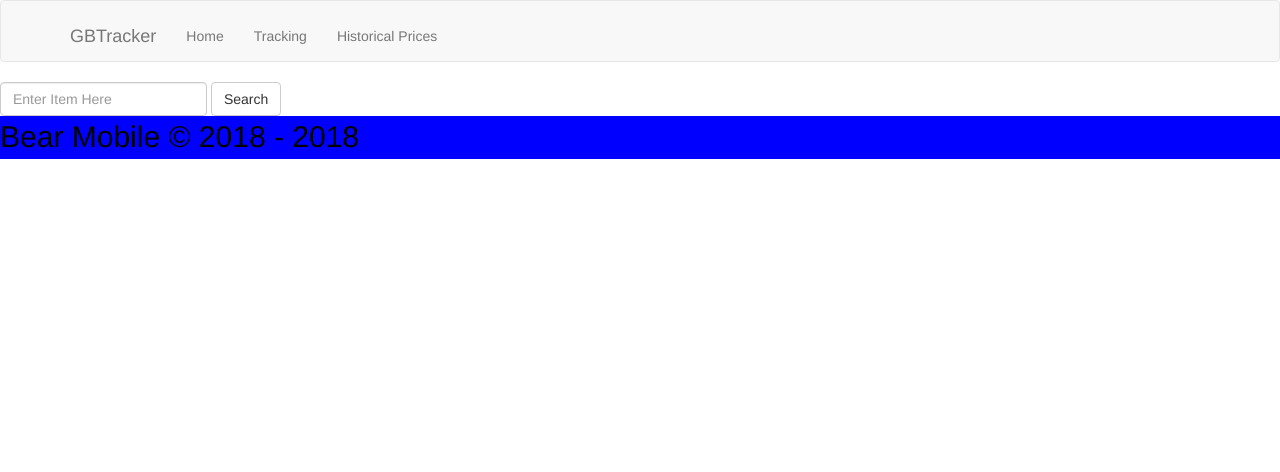
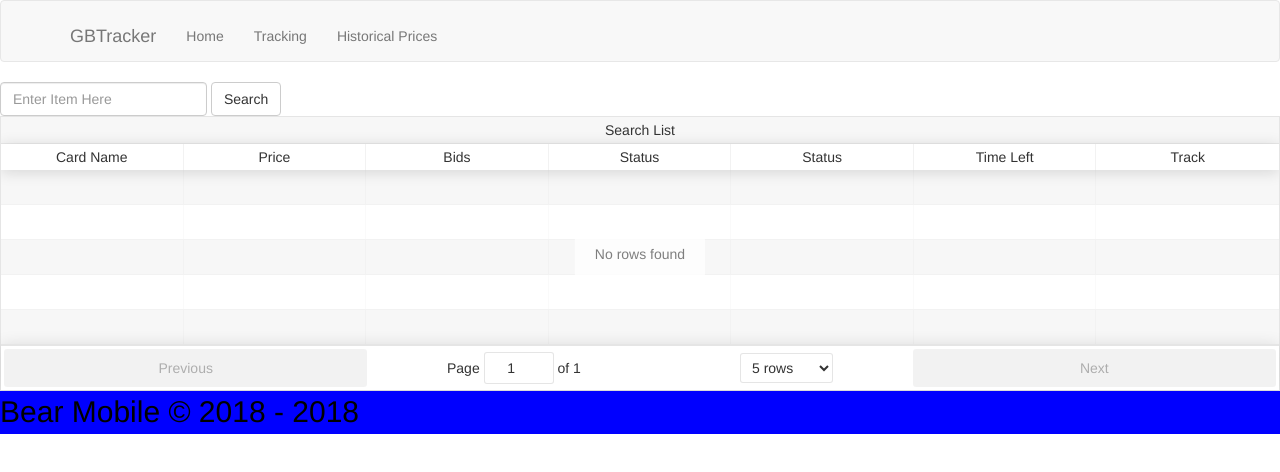
Before and after one commit to ZHamburglar/gbtracker, a React (Create React App) app: page / in a window 1280 px wide. Shown: the top 472 px of the page. Built offline with nearby package versions, Linux system fonts and the light colour scheme.

Commit message:
table shows up before searching

```diff
--- a/src/pages/Home.js
+++ b/src/pages/Home.js
@@ -11,6 +11,7 @@ import '../App.css';
 
 import SearchBar from '../components/SearchBar';
 import GunSearchTable from '../components/GunSearchTable';
+import GunTrackingTable from '../components/GunTrackingTable';
 
 class Home extends Component {
   constructor(props) {
@@ -33,6 +34,12 @@ class Home extends Component {
       return (
         <div>
           <GunSearchTable />
+        </div>
+      )
+    } else {
+      return (
+        <div>
+          <GunTrackingTable />
         </div>
       )
     }
```
